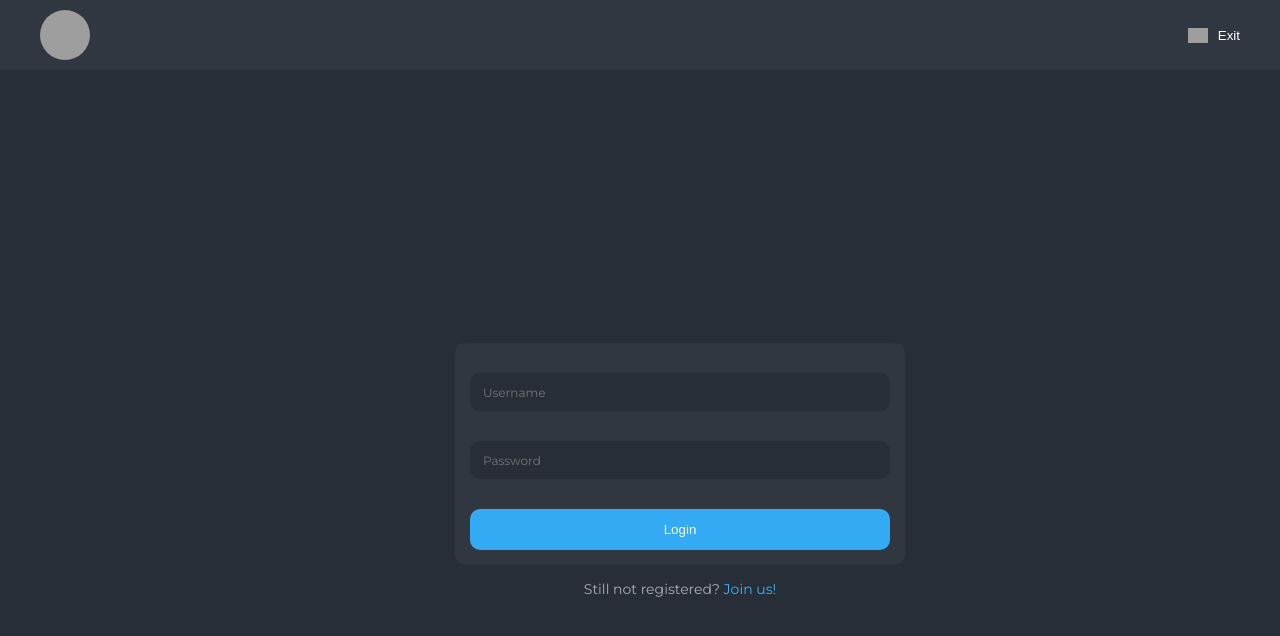
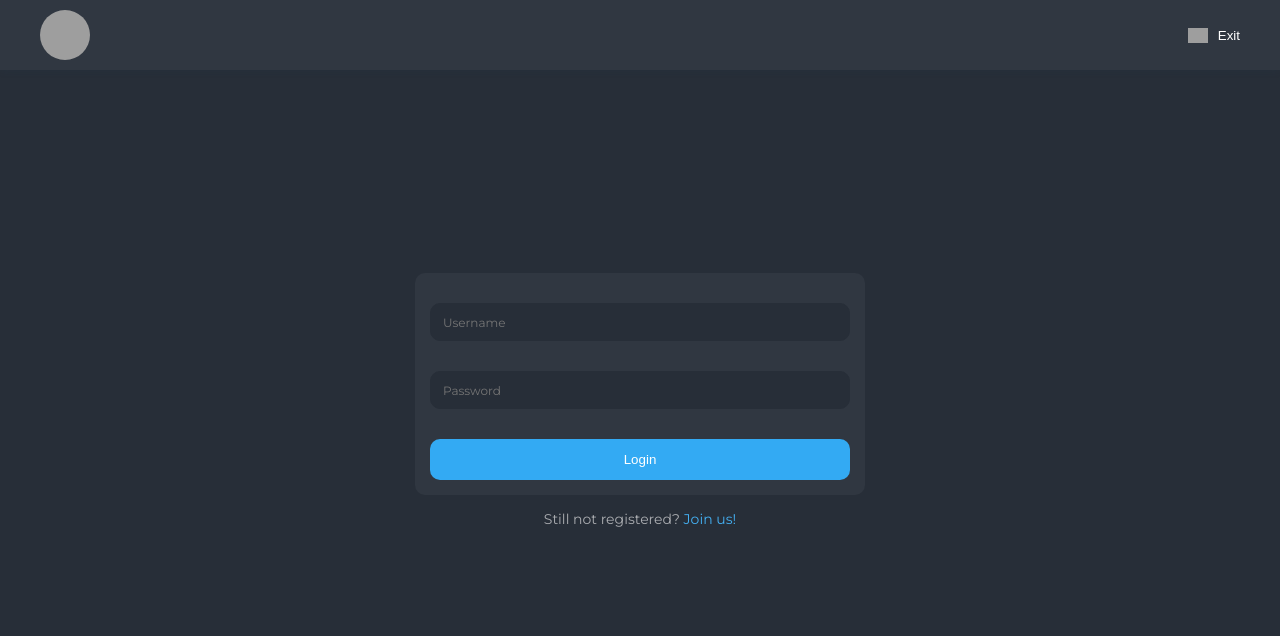
Before and after one commit to aralon2843/voice-chat-frontend, a Next.js app: page /login in a window 1280 px wide. Shown: the top 636 px of the page. Built offline with nearby package versions, Linux system fonts and the light colour scheme; grey boxes are pictures that could not be loaded.

Commit message:
fix: fixed padding-top on MainContainer component

```diff
--- a/components/MainContainer/MainContainer.tsx
+++ b/components/MainContainer/MainContainer.tsx
@@ -1,20 +1,30 @@
+import Head from 'next/head';
 import React from 'react';
 import { Container, Content, Wrapper } from '../../styles/AppStyles';
 import { Header } from '../Header/Header';
 
 interface IMainContainer {
   children: React.ReactNode;
+  title: string;
+  pt?: number;
 }
 
 export const MainContainer: React.FC<IMainContainer> = ({
   children,
+  title,
+  pt,
 }): JSX.Element => {
   return (
-    <Wrapper>
-      <Header />
-      <Container>
-        <Content>{children}</Content>
-      </Container>
-    </Wrapper>
+    <>
+      <Head>
+        <title>{title}</title>
+      </Head>
+      <Wrapper>
+        <Header />
+        <Container>
+          <Content pt={pt === 0 ? pt : 70}>{children}</Content>
+        </Container>
+      </Wrapper>
+    </>
   );
 };
--- a/pages/[id].tsx
+++ b/pages/[id].tsx
@@ -3,7 +3,7 @@ import Profile from '../components/Profile/Profile';
 
 const ProfilePage: React.FC = (): JSX.Element => {
   return (
-    <MainContainer>
+    <MainContainer title="Profile">
       <Profile />
     </MainContainer>
   );
--- a/pages/login/Styles.ts
+++ b/pages/login/Styles.ts
@@ -2,7 +2,6 @@ import styled from 'styled-components';
 
 export const LoginWrapper = styled.div`
   min-height: 100vh;
-  min-width: 100vw;
   display: flex;
   flex-direction: column;
   align-items: center;
--- a/pages/login/index.tsx
+++ b/pages/login/index.tsx
@@ -4,7 +4,7 @@ import { LoginWrapper } from './Styles';
 
 export default function LoginPage() {
   return (
-    <MainContainer>
+    <MainContainer title="Login" pt={0}>
       <LoginWrapper>
         <Login />
       </LoginWrapper>
--- a/pages/register/Styles.ts
+++ b/pages/register/Styles.ts
@@ -2,7 +2,6 @@ import styled from 'styled-components';
 
 export const RegisterWrapper = styled.div`
   min-height: 100vh;
-  min-width: 100vw;
   display: flex;
   flex-direction: column;
   align-items: center;
--- a/pages/register/index.tsx
+++ b/pages/register/index.tsx
@@ -4,7 +4,7 @@ import { RegisterWrapper } from './Styles';
 
 export default function RegisterPage() {
   return (
-    <MainContainer>
+    <MainContainer title="Register" pt={0}>
       <RegisterWrapper>
         <Register />
       </RegisterWrapper>
--- a/styles/AppStyles.ts
+++ b/styles/AppStyles.ts
@@ -10,8 +10,8 @@ export const Container = styled.div`
   margin: 0 auto;
 `;
 
-export const Content = styled.div`
-  padding-top: 70px;
+export const Content = styled.div<{ pt: number }>`
+  padding-top: ${({ pt }) => pt + 'px'};
 `;
 
 export const FlexContainer = styled.div<{ justify?: string; align?: string }>`
--- a/styles/FormStyles.ts
+++ b/styles/FormStyles.ts
@@ -11,6 +11,7 @@ export const Form = styled.form`
   input:-webkit-autofill:focus,
   input:-webkit-autofill:active {
     -webkit-box-shadow: 0 0 0 30px ${({ theme }) => theme.colors.darkGrey} inset !important;
+    box-shadow: 0 0 0 30px ${({ theme }) => theme.colors.darkGrey} inset !important;
   }
   input:-webkit-autofill {
     -webkit-text-fill-color: ${({ theme }) =>
```
